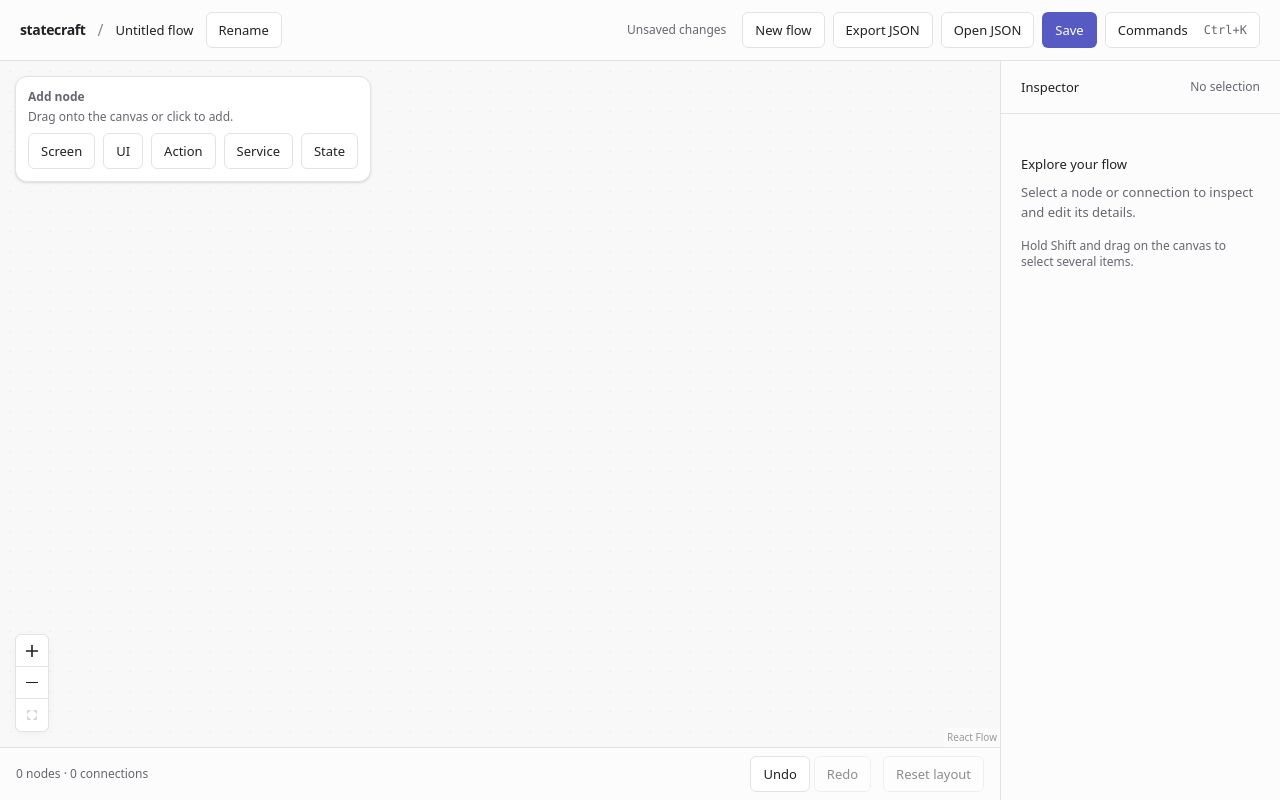
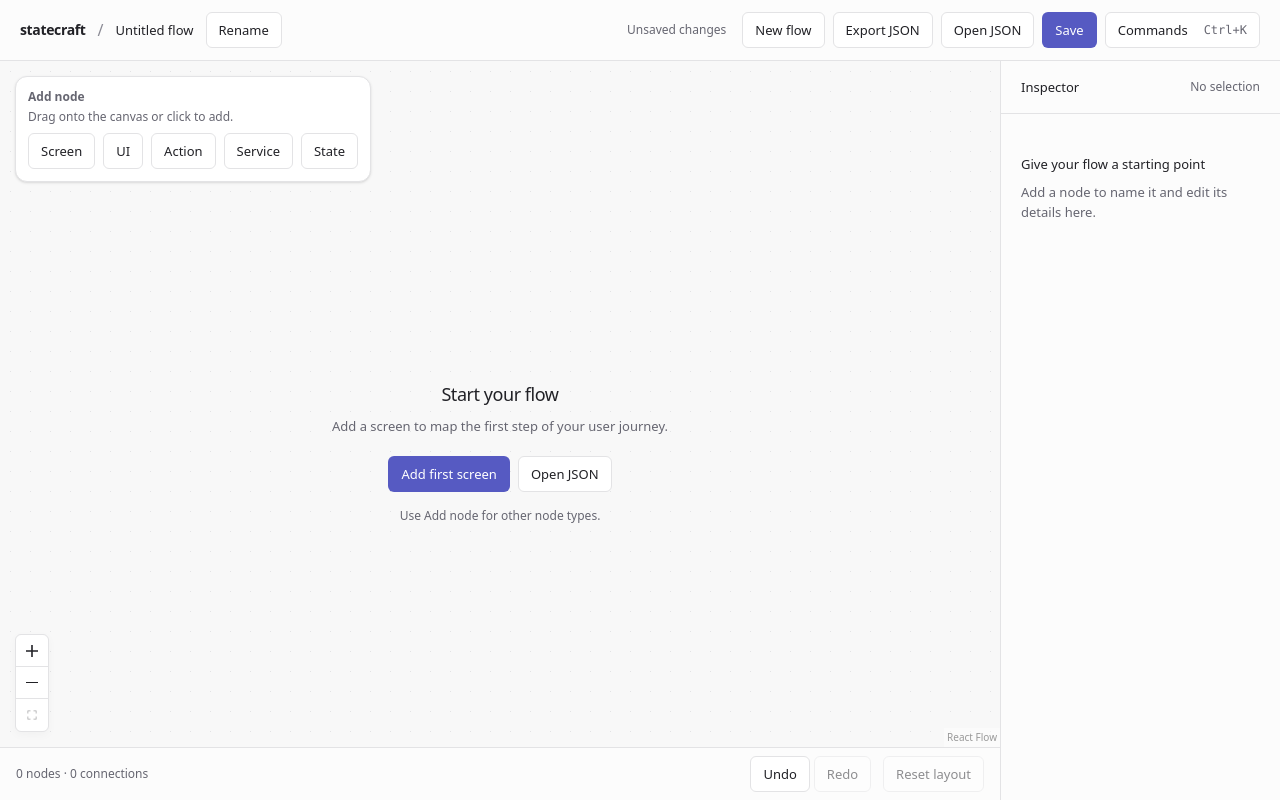
Before and after one commit to NicolasMilliard/statecraft, a React (Vite) app in the folder apps/web/: page / in a window 1280 px wide. Both pictures are taken after a click on the button "New flow". Built offline with nearby package versions, Linux system fonts and the light colour scheme.

Commit message:
feat(web): guide users through the empty canvas

```diff
--- a/apps/web/src/App.tsx
+++ b/apps/web/src/App.tsx
@@ -243,6 +243,7 @@ export default function App() {
           <NodeInspector
             labelInputRef={nodeLabelInputRef}
             node={selectedNode}
+            isFlowEmpty={flow.nodes.length === 0}
             isEntry={selectedNode?.id === flow.entryNodeId}
             onNodeRename={editor.renameNode}
             onEntryNodeChange={editor.setEntryNode}
--- /dev/null
+++ b/apps/web/src/canvas/CanvasEmptyState.tsx
@@ -0,0 +1,40 @@
+import { useId } from 'react';
+import { CommandButton } from '../editor/CommandButton';
+import type { CommandRegistry, ShortcutPlatform } from '../editor/commands';
+
+interface CanvasEmptyStateProps {
+  readonly commands: Pick<CommandRegistry, 'add-screen' | 'open-json'>;
+  readonly platform: ShortcutPlatform;
+}
+
+export function CanvasEmptyState({ commands, platform }: CanvasEmptyStateProps) {
+  const titleId = useId();
+
+  return (
+    <section
+      aria-labelledby={titleId}
+      // React Flow's renderer sits at z-index 4 and otherwise intercepts clicks.
+      className="pointer-events-none nopan nowheel absolute inset-0 z-5 flex flex-col overflow-y-auto px-6 pt-44 pb-20"
+    >
+      <div className="mx-auto my-auto w-full max-w-sm shrink-0 text-center">
+        <h2 id={titleId} className="text-lg font-medium tracking-tight">
+          Start your flow
+        </h2>
+        <p className="mt-2 text-ui text-muted">
+          Add a screen to map the first step of your user journey.
+        </p>
+        <div className="mt-5 flex flex-wrap justify-center gap-2">
+          <CommandButton className="pointer-events-auto" command={commands['add-screen']} platform={platform}>
+            Add first screen
+          </CommandButton>
+          <CommandButton className="pointer-events-auto" command={commands['open-json']} platform={platform} variant="secondary">
+            Open JSON
+          </CommandButton>
+        </div>
+        <p className="mt-4 text-xs text-muted">
+          Use Add node for other node types.
+        </p>
+      </div>
+    </section>
+  );
+}
--- a/apps/web/src/canvas/FlowCanvas.tsx
+++ b/apps/web/src/canvas/FlowCanvas.tsx
@@ -33,6 +33,7 @@ import type { CanvasSelection } from './canvas-selection';
 import type { FlowLayout, FlowNodePosition } from './flow-layout';
 import { NODE_KIND_MIME_TYPE, parseDraggedNodeKind } from './node-drag';
 import { NodePalette } from './NodePalette';
+import { CanvasEmptyState } from './CanvasEmptyState';
 import { StatecraftEdge } from './StatecraftEdge';
 import { StatecraftNode } from './StatecraftNode';
 import {
@@ -319,6 +320,7 @@ function FlowCanvasContent({
         maxZoom={1.5}
       >
         <Background gap={20} size={1} />
+        {flow.nodes.length === 0 && <CanvasEmptyState commands={commands} platform={platform} />}
         <Controls showInteractive={false} showFitView={false}>
           <ControlButton aria-label="Fit View" title="Fit view" disabled={!commands['fit-view'].enabled} onClick={() => runCommand(commands['fit-view'])}>
             <svg viewBox="0 0 16 16" aria-hidden="true"><path d="M2 6V2h4v1H3v3zm8-4h4v4h-1V3h-3zM2 10h1v3h3v1H2zm11 0h1v4h-4v-1h3z" /></svg>
--- a/apps/web/src/inspector/NodeInspector.tsx
+++ b/apps/web/src/inspector/NodeInspector.tsx
@@ -8,6 +8,7 @@ import { NodeLabelEditor } from './NodeLabelEditor';
 interface NodeInspectorProps {
   readonly labelInputRef?: Ref<HTMLInputElement>;
   readonly node: FlowNode | null;
+  readonly isFlowEmpty: boolean;
   readonly isEntry: boolean;
   readonly onNodeRename: (nodeId: string, label: string) => void;
   readonly onEntryNodeChange: (nodeId: string | null) => void;
@@ -17,6 +18,7 @@ interface NodeInspectorProps {
 export function NodeInspector({
   labelInputRef = null,
   node,
+  isFlowEmpty,
   isEntry,
   onNodeRename,
   onEntryNodeChange,
@@ -26,13 +28,19 @@ export function NodeInspector({
     <InspectorPanel context={node === null ? 'No selection' : 'Node'}>
       {node === null ? (
         <div className="py-5">
-          <h3 className="text-ui font-medium">Explore your flow</h3>
+          <h3 className="text-ui font-medium">
+            {isFlowEmpty ? 'Give your flow a starting point' : 'Explore your flow'}
+          </h3>
           <p className="mt-2 text-ui text-muted">
-            Select a node or connection to inspect and edit its details.
+            {isFlowEmpty
+              ? 'Add a node to name it and edit its details here.'
+              : 'Select a node or connection to inspect and edit its details.'}
           </p>
-          <p className="mt-4 text-xs text-muted">
-            Hold Shift and drag on the canvas to select several items.
-          </p>
+          {!isFlowEmpty && (
+            <p className="mt-4 text-xs text-muted">
+              Hold Shift and drag on the canvas to select several items.
+            </p>
+          )}
         </div>
       ) : (
         <div>
```
